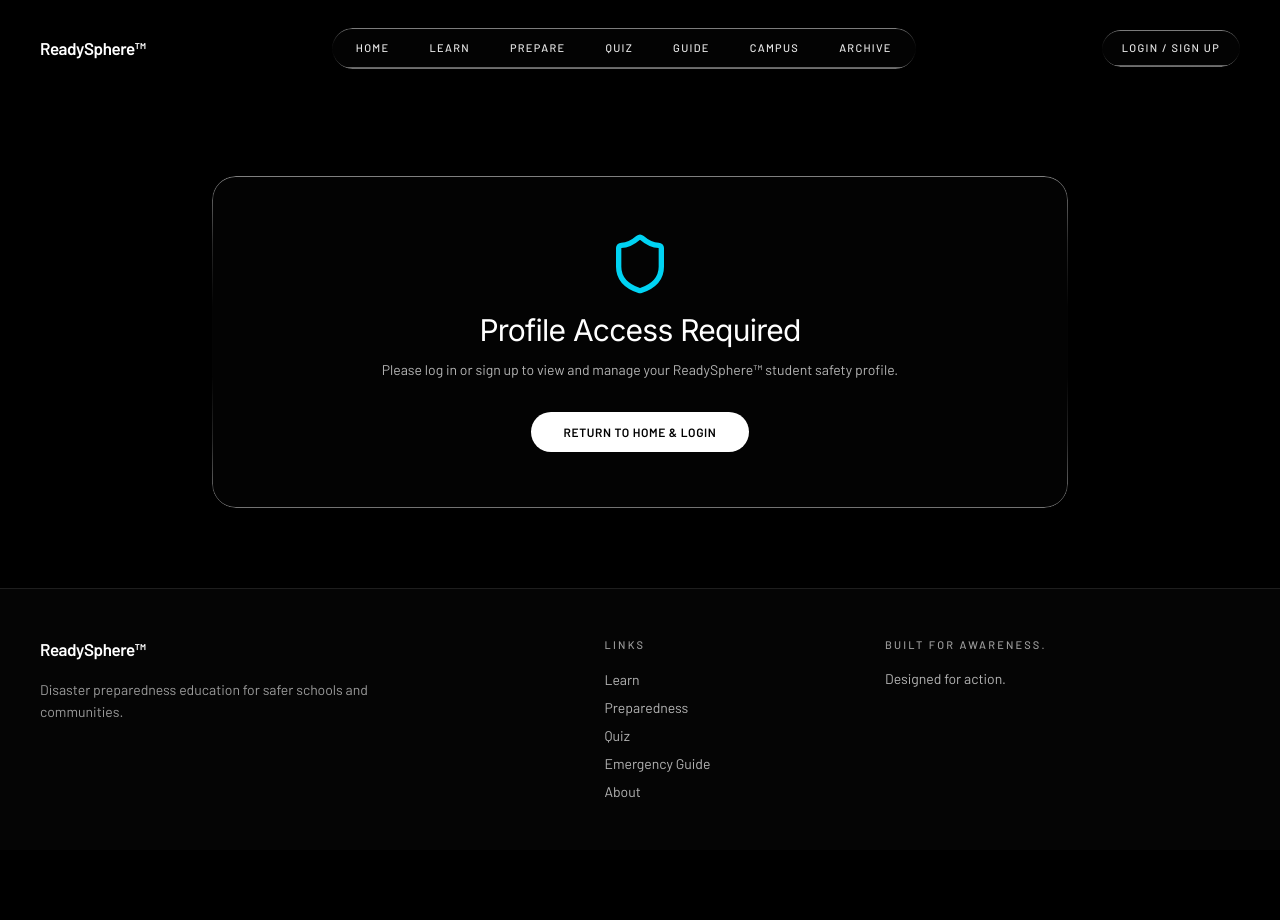
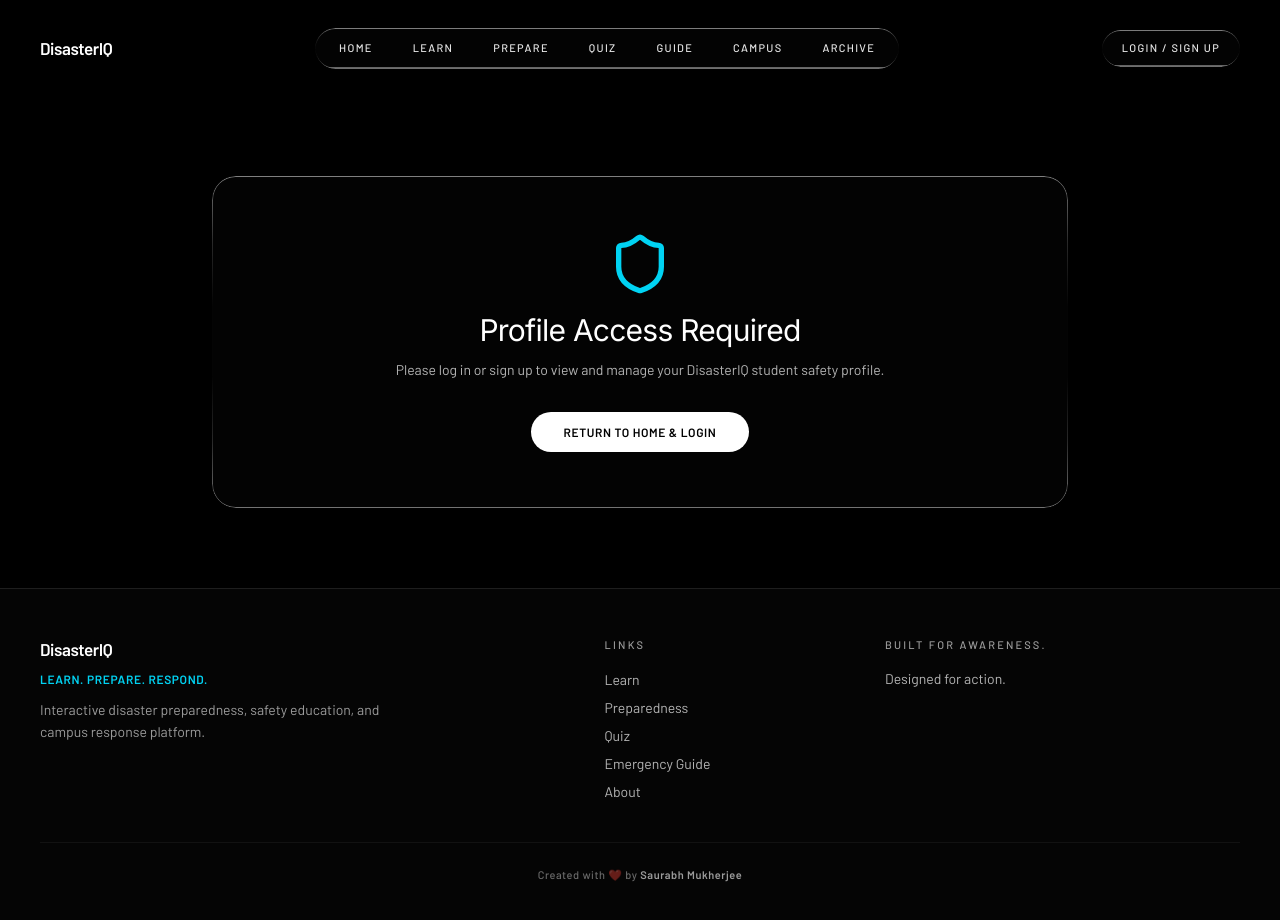
Before and after one commit to Bapibro/DisasterIQ, a React (Vite) app: page /profile in a window 1280 px wide. Shown: the top 920 px of the page. Before the commit the page ends 850 px from the top, so only its background shows below. Built offline with nearby package versions, Linux system fonts and the light colour scheme.

Commit message:
Update DisasterIQ branding and creator credit

```diff
--- a/index.html
+++ b/index.html
@@ -4,7 +4,10 @@
     <meta charset="UTF-8" />
     <link rel="icon" type="image/svg+xml" href="/favicon.svg" />
     <meta name="viewport" content="width=device-width, initial-scale=1.0" />
-    <title>mini-project</title>
+    <title>DisasterIQ — Learn. Prepare. Respond.</title>
+    <meta name="description" content="DisasterIQ is an interactive disaster preparedness, safety education, and campus emergency response platform. Learn. Prepare. Respond." />
+    <meta property="og:title" content="DisasterIQ — Learn. Prepare. Respond." />
+    <meta property="og:description" content="DisasterIQ is an interactive disaster preparedness, safety education, and campus emergency response platform." />
   </head>
   <body>
     <div id="root"></div>
--- a/package.json
+++ b/package.json
@@ -1,5 +1,5 @@
 {
-  "name": "mini-project",
+  "name": "disaster-iq",
   "private": true,
   "version": "0.0.0",
   "type": "module",
--- a/src/components/AuthModal.tsx
+++ b/src/components/AuthModal.tsx
@@ -131,7 +131,7 @@
 
         {/* Modal Title / Header */}
         <div className="mb-6">
-          <span className="text-[10px] font-bold uppercase tracking-[0.24em] text-cyan-400">ReadySphere™ Access</span>
+          <span className="text-[10px] font-bold uppercase tracking-[0.24em] text-cyan-400">DisasterIQ Access</span>
           <h2 className="mt-1 font-[Inter] text-2xl font-normal tracking-tight text-white md:text-3xl">
             {activeTab === 'login' ? 'Welcome Back' : 'Create an Account'}
           </h2>
--- a/src/components/Footer.tsx
+++ b/src/components/Footer.tsx
@@ -3,9 +3,10 @@
     <footer className="border-t border-white/10 bg-[#050505] px-5 py-12 text-white md:px-10">
       <div className="mx-auto grid max-w-[1200px] gap-8 md:grid-cols-[1.5fr_0.7fr_1fr]">
         <div>
-          <div className="text-[17px] font-semibold tracking-tight text-white">ReadySphere™</div>
-          <p className="mt-4 max-w-[360px] text-sm leading-relaxed text-white/60">
-            Disaster preparedness education for safer schools and communities.
+          <div className="text-[17px] font-semibold tracking-tight text-white">DisasterIQ</div>
+          <p className="mt-2 text-xs font-semibold uppercase tracking-wider text-cyan-400">Learn. Prepare. Respond.</p>
+          <p className="mt-3 max-w-[360px] text-sm leading-relaxed text-white/60">
+            Interactive disaster preparedness, safety education, and campus response platform.
           </p>
         </div>
 
@@ -25,6 +26,12 @@
           <div className="mt-4">Designed for action.</div>
         </div>
       </div>
+
+      <div className="mx-auto mt-10 max-w-[1200px] border-t border-white/5 pt-6 text-center">
+        <p className="text-[11px] font-medium tracking-wider text-white/40 transition-colors duration-200 hover:text-white/70">
+          Created with ❤️ by <span className="font-semibold text-white/60">Saurabh Mukherjee</span>
+        </p>
+      </div>
     </footer>
   );
 }
--- a/src/components/Navbar.tsx
+++ b/src/components/Navbar.tsx
@@ -25,7 +25,7 @@
 
   const [user, setUser] = useState<UserSession | null>(() => {
     try {
-      const saved = localStorage.getItem('readysphere_user');
+      const saved = localStorage.getItem('disasteriq_user') || localStorage.getItem('readysphere_user');
       return saved ? JSON.parse(saved) : null;
     } catch {
       return null;
@@ -33,13 +33,13 @@
   });
 
   const [photo, setPhoto] = useState<string | null>(() => {
-    return localStorage.getItem('readysphere_profile_photo_v1') || null;
+    return localStorage.getItem('disasteriq_profile_photo_v1') || localStorage.getItem('readysphere_profile_photo_v1') || null;
   });
 
   // Keep photo in sync with localStorage updates
   useEffect(() => {
     const handleStorageChange = () => {
-      setPhoto(localStorage.getItem('readysphere_profile_photo_v1') || null);
+      setPhoto(localStorage.getItem('disasteriq_profile_photo_v1') || localStorage.getItem('readysphere_profile_photo_v1') || null);
     };
     window.addEventListener('storage', handleStorageChange);
     return () => window.removeEventListener('storage', handleStorageChange);
@@ -59,12 +59,14 @@
   const handleLogout = () => {
     setUser(null);
     setIsDropdownOpen(false);
+    localStorage.removeItem('disasteriq_user');
     localStorage.removeItem('readysphere_user');
     navigate('/');
   };
 
   const handleSuccessLogin = (userData: UserSession) => {
     setUser(userData);
+    localStorage.setItem('disasteriq_user', JSON.stringify(userData));
     localStorage.setItem('readysphere_user', JSON.stringify(userData));
     // Auto-navigate to appropriate portal dashboard
     if (userData.role === 'teacher') {
@@ -103,7 +105,7 @@
       <header className="fixed inset-x-0 top-0 z-50 px-5 py-7 md:px-10">
         <div className="mx-auto flex max-w-[1440px] items-center justify-between gap-3">
           <NavLink to="/" className="text-[17px] font-semibold tracking-tight text-white">
-            ReadySphere™
+            DisasterIQ
           </NavLink>
 
           <nav className="hidden items-center justify-center md:flex">
--- a/src/pages/ProfilePage.tsx
+++ b/src/pages/ProfilePage.tsx
@@ -305,7 +305,7 @@
 
   // Handle Delete Account
   const handleDeleteAccount = () => {
-    if (window.confirm('Are you sure you want to delete your ReadySphere account? This will clear your user data and log you out.')) {
+    if (window.confirm('Are you sure you want to delete your DisasterIQ account? This will clear your user data and log you out.')) {
       localStorage.removeItem(STORAGE_KEYS.USER);
       localStorage.removeItem(STORAGE_KEYS.PROFILE);
       localStorage.removeItem(STORAGE_KEYS.PHOTO);
@@ -323,7 +323,7 @@
           <Shield className="mx-auto mb-4 h-16 w-16 text-cyan-400" />
           <h1 className="font-[Inter] text-3xl font-normal tracking-tight text-white">Profile Access Required</h1>
           <p className="mt-3 text-sm text-white/70">
-            Please log in or sign up to view and manage your ReadySphere™ student safety profile.
+            Please log in or sign up to view and manage your DisasterIQ student safety profile.
           </p>
           <button
             onClick={() => navigate('/')}
@@ -955,7 +955,7 @@
               className="flex items-center gap-2 rounded-full border border-red-500/30 bg-red-500/10 px-6 py-2.5 text-xs font-semibold text-red-300 transition-all hover:bg-red-500/20"
             >
               <LogOut size={14} />
-              <span>Log Out of ReadySphere</span>
+              <span>Log Out of DisasterIQ</span>
             </button>
           </div>
         </div>
--- a/src/pages/QuizPage.tsx
+++ b/src/pages/QuizPage.tsx
@@ -90,7 +90,7 @@
         <div>
           <p className="text-[11px] font-medium uppercase tracking-[0.22em] text-white/60">DisasterReady AI</p>
           <h1 className="mt-3 text-4xl font-medium tracking-[-0.05em] text-white md:text-5xl">
-            ReadySphere quiz lab
+            DisasterIQ Quiz Lab
           </h1>
         </div>
 
--- a/src/pages/StudentDashboard.tsx
+++ b/src/pages/StudentDashboard.tsx
@@ -123,7 +123,7 @@
           <Shield className="mx-auto mb-4 h-16 w-16 text-cyan-400" />
           <h1 className="font-[Inter] text-3xl font-normal tracking-tight text-white">Student Portal Access</h1>
           <p className="mt-3 text-sm text-white/70">
-            Please log in as a student to access your personal safety dashboard.
+            Please log in as a student to access your DisasterIQ safety dashboard.
           </p>
           <button
             onClick={() => navigate('/')}
--- a/src/pages/TeacherDashboard.tsx
+++ b/src/pages/TeacherDashboard.tsx
@@ -231,7 +231,7 @@
           <Shield className="mx-auto mb-4 h-16 w-16 text-amber-400" />
           <h1 className="font-[Inter] text-3xl font-normal tracking-tight text-white">Faculty Portal Access</h1>
           <p className="mt-3 text-sm text-white/70">
-            Please log in as a Faculty / Teacher member to access safety operations.
+            Please log in as a Faculty / Teacher member to access DisasterIQ safety operations.
           </p>
           <button
             onClick={() => navigate('/')}
```
